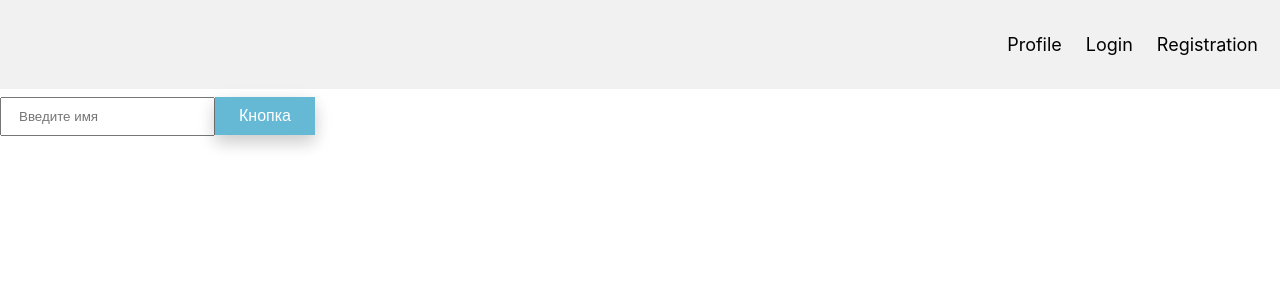
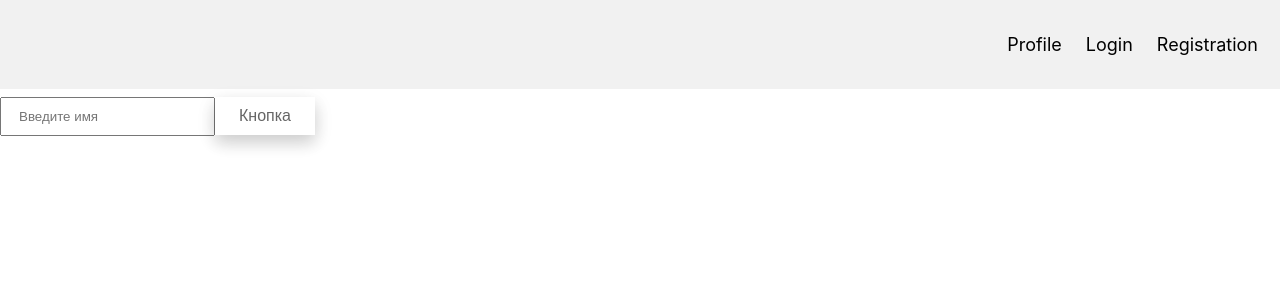
Before and after one commit to zionjke/cards, a React (Create React App) app: page /#/profile in a window 1280 px wide. Shown: the top 300 px of the page. Built offline with nearby package versions, Linux system fonts and the light colour scheme.

Commit message:
test commit

```diff
--- a/src/components/Button.tsx
+++ b/src/components/Button.tsx
@@ -12,7 +12,7 @@ const Button:React.FC<Props> = ({children,color,disabled}) => {
                 'button-green': color === 'green',
                 'button-gray': color === 'gray',
                 'button-red': color === 'red',
-                'button-blue': color === 'blue',
+                // 'button-blue': color === 'blue',
                 'button-disabled' : disabled
             })}>
                 {children}
```
